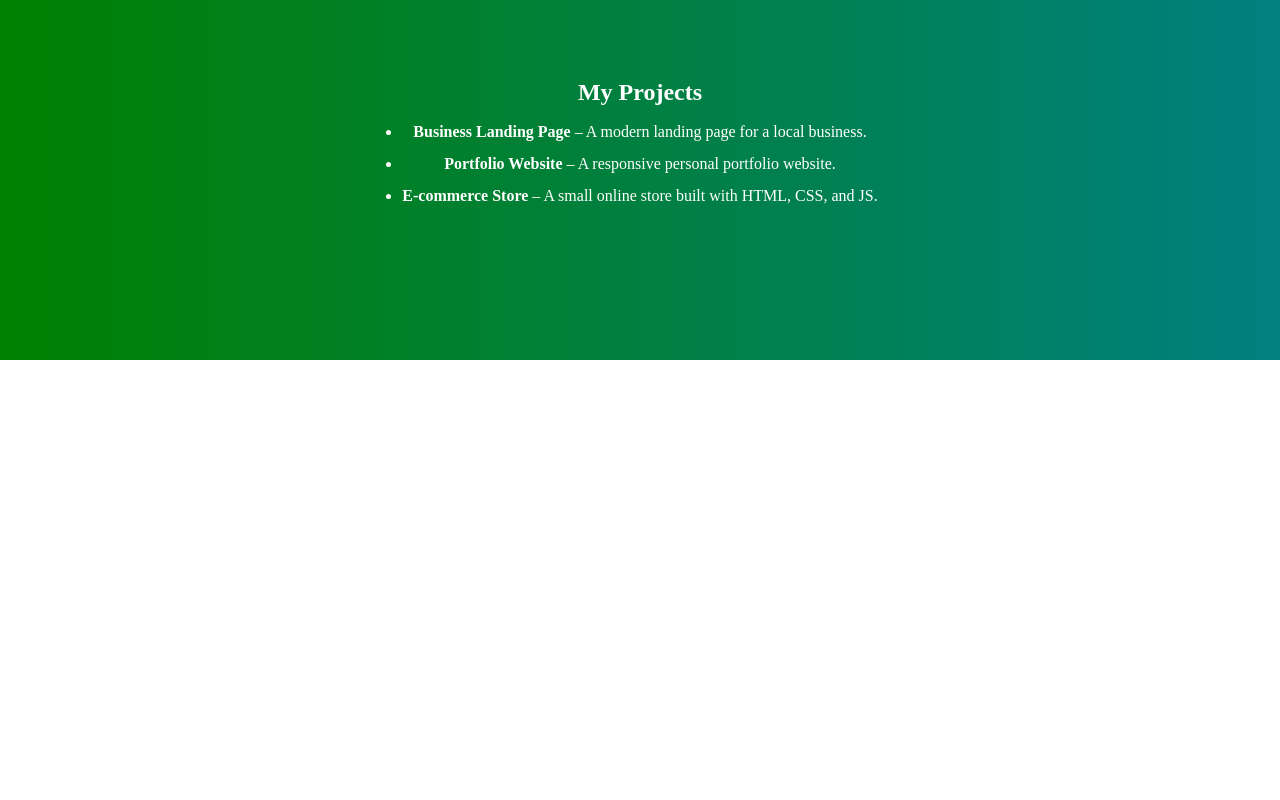
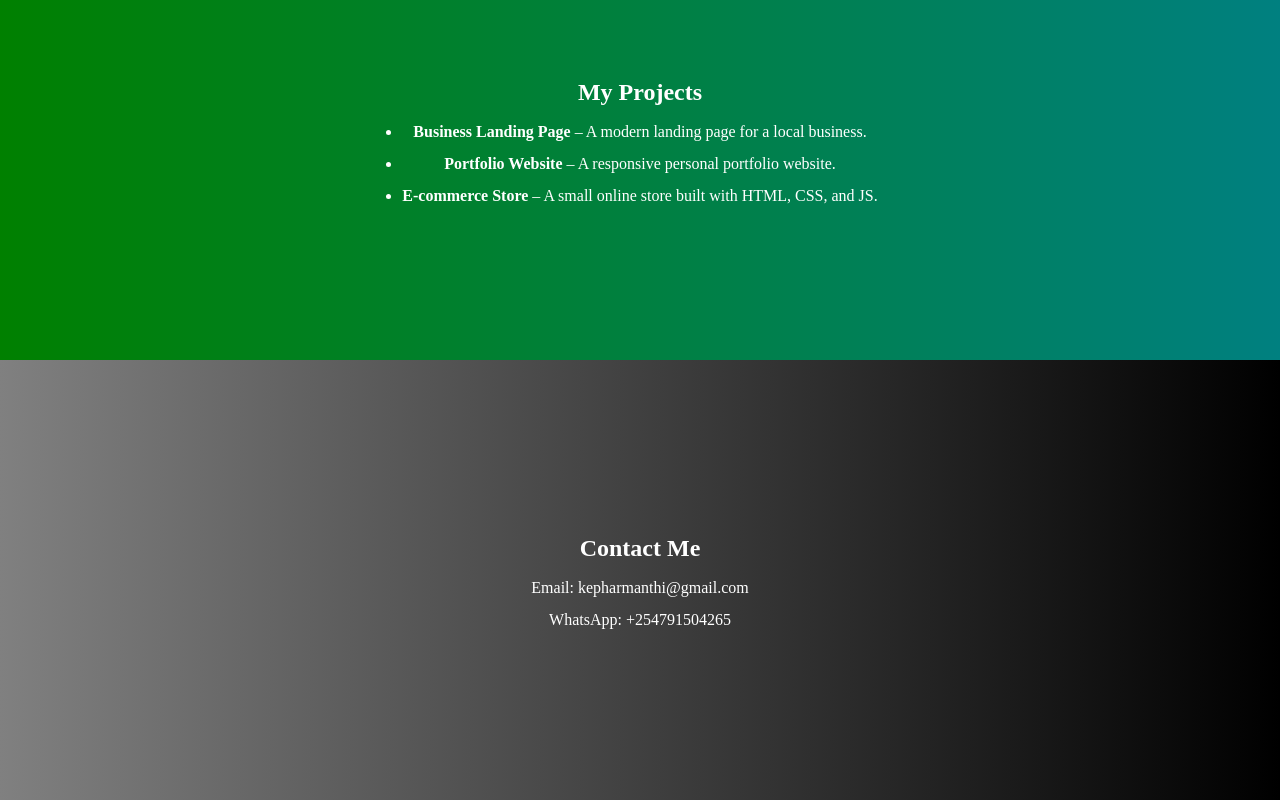
Before and after one commit to kephar/portfolio-main, a plain HTML site: page index.html in a window 1280 px wide. Shown: the part 1360-2160 px from the top of the page. Drawn offline with Linux system fonts and the light colour scheme.

Commit message:
Update style.css

```diff
--- a/style.css
+++ b/style.css
@@ -73,4 +73,4 @@ section{
 #home { background: linear-gradient(to right, orange, red); }
     #about { background: linear-gradient(to right, blue, purple); }
     #projects { background: linear-gradient(to right, green, teal); }
-    #contact { background: linear-gradient(to right, gray, black); }
+    #contactme { background: linear-gradient(to right, gray, black); }
```
